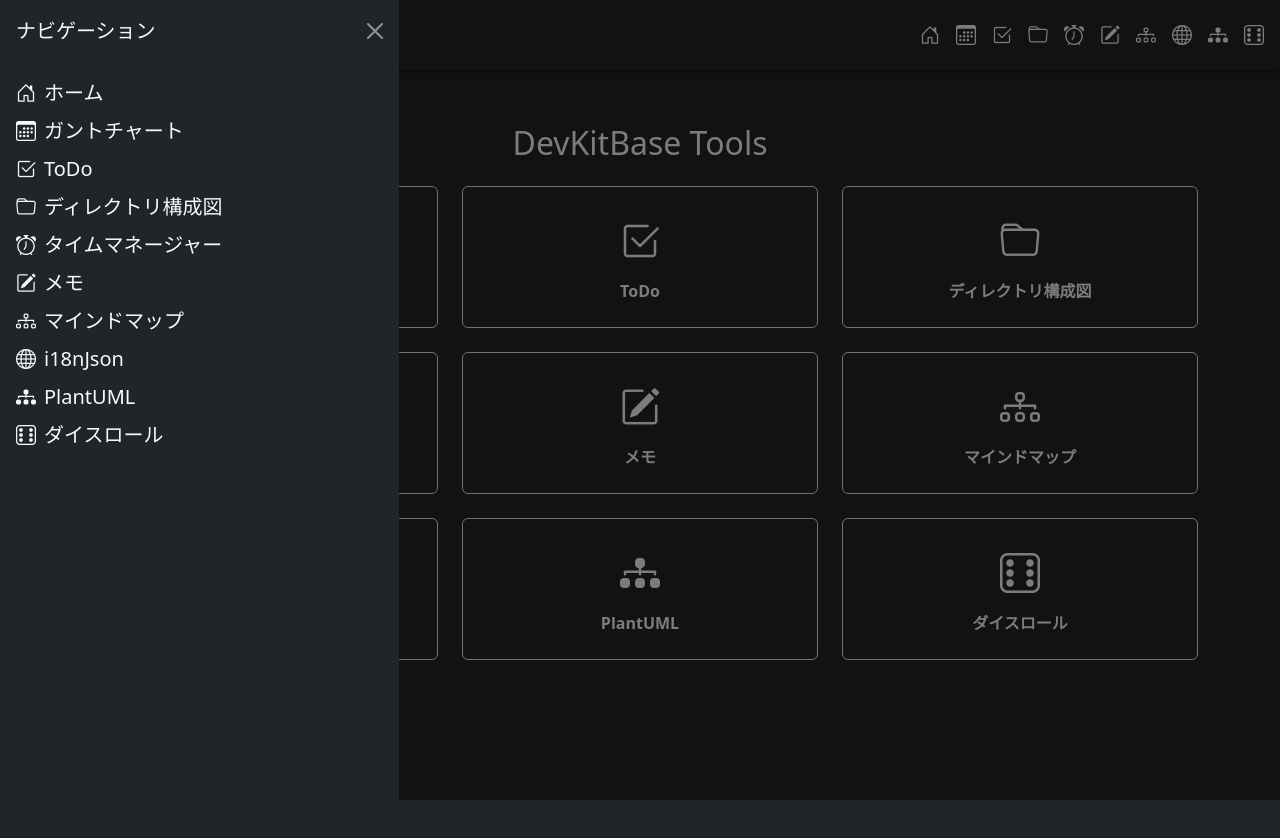
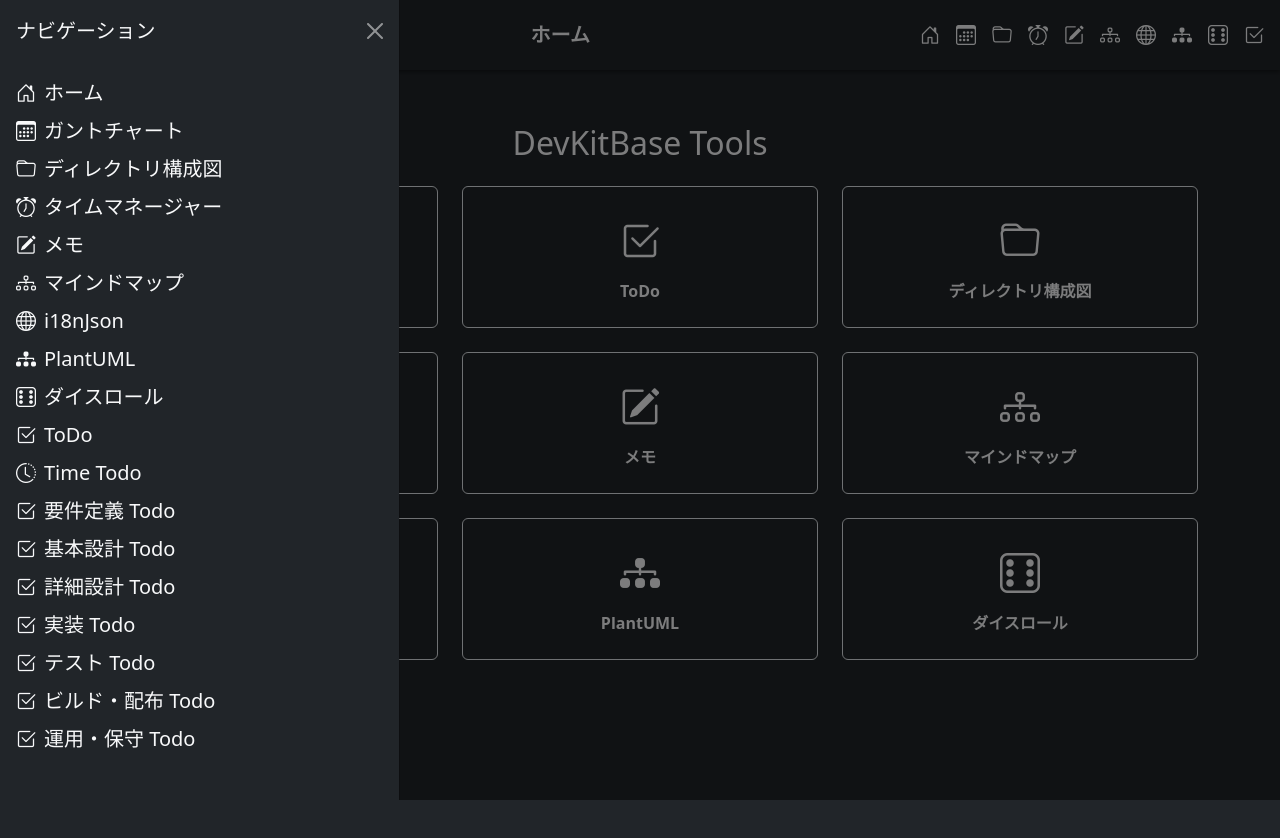
Before and after one commit to tatsuoNakano/WBS-King-of-Todo, a Gatsby site in the folder gatsby/: page / in a window 1280 px wide. Both pictures are taken after a click on the button 37 px from the left and 35 px from the top of the page. Built offline with nearby package versions, Linux system fonts and the light colour scheme; Gatsby itself is replaced by a stand-in of ours.

Commit message:
機能追加バグ修正終了　あとは軽微なUIの微調整のみ

```diff
--- a/gatsby/package.json
+++ b/gatsby/package.json
@@ -27,6 +27,7 @@
     "react-bootstrap-icons": "^1.11.6",
     "react-dom": "^18.2.0",
     "react-json-pretty": "^2.2.0",
+    "react-router-dom": "^7.6.3",
     "replace-in-file": "^8.3.0",
     "sortablejs": "^1.15.6",
     "typescript": "^5.8.3"
--- a/gatsby/src/components/Common/Header.tsx
+++ b/gatsby/src/components/Common/Header.tsx
@@ -1,10 +1,10 @@
-import React, { useState } from "react"
-import { Button, Offcanvas } from "react-bootstrap"
+import React, { useState } from "react";
+import { Button, Offcanvas } from "react-bootstrap";
 
-const navItems = [
+// ✅ ヘッダー右のアイコンとして表示したいページのみ
+const navIconItems = [
     { href: "/", icon: "bi-house-door", label: "ホーム" },
     { href: "/gantt", icon: "bi-calendar3", label: "ガントチャート" },
-    { href: "/todo-index", icon: "bi-check2-square", label: "ToDo" },
     { href: "/dir", icon: "bi-folder", label: "ディレクトリ構成図" },
     { href: "/time-manager", icon: "bi-alarm", label: "タイムマネージャー" },
     { href: "/memo", icon: "bi-pencil-square", label: "メモ" },
@@ -12,12 +12,53 @@ const navItems = [
     { href: "/i18n", icon: "bi-globe", label: "i18nJson" },
     { href: "/plant-uml", icon: "bi-diagram-3-fill", label: "PlantUML" },
     { href: "/dice", icon: "bi-dice-6", label: "ダイスロール" },
-]
+    { href: "/todo-index", icon: "bi-check2-square", label: "ToDo" },
+];
+
+// ✅ タイトル表示に使用する全ページ
+const navTitleItems = [
+    ...navIconItems,
+    { href: "/todo-time", label: "ToDo Time" },
+    { href: "/todo", label: "ToDo" },
+    { href: "/requirements-todo", label: "要件定義 Todo" },
+    { href: "/basic-design-todo", icon: "bi-check2-square", label: "基本設計 Todo" },
+    { href: "/detailed-design-todo", icon: "bi-check2-square", label: "詳細設計 Todo" },
+    { href: "/dev-todo", icon: "bi-check2-square", label: "実装 Todo" },
+    { href: "/test-todo", icon: "bi-check2-square", label: "テスト Todo" },
+    { href: "/build-deploy-todo", icon: "bi-check2-square", label: "ビルド・配布 Todo" },
+    { href: "/ops-maint-todo", icon: "bi-check2-square", label: "運用・保守 Todo" },
+
+];
+
+// ✅ オフキャンバスに表示する全ページ
+const navDrawerItems = [
+    ...navIconItems,
+    { href: "/todo-time", icon: "bi-clock-history", label: "Time Todo" },
+    { href: "/requirements-todo", icon: "bi-check2-square", label: "要件定義 Todo" },
+    { href: "/basic-design-todo", icon: "bi-check2-square", label: "基本設計 Todo" },
+    { href: "/detailed-design-todo", icon: "bi-check2-square", label: "詳細設計 Todo" },
+    { href: "/dev-todo", icon: "bi-check2-square", label: "実装 Todo" },
+    { href: "/test-todo", icon: "bi-check2-square", label: "テスト Todo" },
+    { href: "/build-deploy-todo", icon: "bi-check2-square", label: "ビルド・配布 Todo" },
+    { href: "/ops-maint-todo", icon: "bi-check2-square", label: "運用・保守 Todo" },
+
+];
 
 const Header: React.FC = () => {
-    const [show, setShow] = useState(false)
-    const handleClose = () => setShow(false)
-    const handleShow = () => setShow(true)
+    const [show, setShow] = useState(false);
+    const handleClose = () => setShow(false);
+    const handleShow = () => setShow(true);
+
+    const currentPath =
+        typeof window !== "undefined" ? window.location.pathname : "/";
+
+    // 最長一致するタイトルを探す
+    const sortedTitleItems = [...navTitleItems].sort(
+        (a, b) => b.href.length - a.href.length
+    );
+    const currentPage =
+        sortedTitleItems.find((item) => currentPath.startsWith(item.href))
+            ?.label ?? "";
 
     return (
         <>
@@ -29,10 +70,10 @@ const Header: React.FC = () => {
                     top: 0,
                     left: 0,
                     zIndex: 1040,
-                    boxShadow: "0 2px 4px rgba(0,0,0,0.4)"
+                    boxShadow: "0 2px 4px rgba(0,0,0,0.4)",
                 }}
             >
-                {/* 左：メニュー＋タイトル */}
+                {/* 左：メニュー＋アプリ名 */}
                 <div className="d-flex align-items-center">
                     <Button variant="outline-light" onClick={handleShow}>
                         <i className="bi bi-list" />
@@ -40,9 +81,12 @@ const Header: React.FC = () => {
                     <h1 className="ms-3 mb-0 fs-4">DevKitBase</h1>
                 </div>
 
-                {/* 右：アイコンだけのリンク一覧 */}
+                {/* 中央：ページタイトル */}
+                <div className="text-center fs-5 fw-bold text-light">{currentPage}</div>
+
+                {/* 右：リンクアイコン（navIconItemsのみ） */}
                 <div className="d-flex align-items-center gap-3">
-                    {navItems.map(item => (
+                    {navIconItems.map((item) => (
                         <a
                             key={item.href}
                             href={item.href}
@@ -67,13 +111,13 @@ const Header: React.FC = () => {
                 </Offcanvas.Header>
                 <Offcanvas.Body>
                     <ul className="list-unstyled fs-5">
-                        {navItems.map(item => (
+                        {navDrawerItems.map((item) => (
                             <li key={item.href} className="mb-2">
                                 <a
                                     href={item.href}
                                     className="text-light text-decoration-none d-flex align-items-center"
                                 >
-                                    <i className={`bi ${item.icon} me-2`} />
+                                    {item.icon && <i className={`bi ${item.icon} me-2`} />}
                                     {item.label}
                                 </a>
                             </li>
@@ -82,7 +126,7 @@ const Header: React.FC = () => {
                 </Offcanvas.Body>
             </Offcanvas>
         </>
-    )
-}
+    );
+};
 
-export default Header
+export default Header;
```
Also changed, not shown: gatsby/src/components/I18nJson/i18nFooter.tsx (+7 -2 lines), gatsby/src/pages/i18n.tsx (+40 -4 lines), 1 other file.
